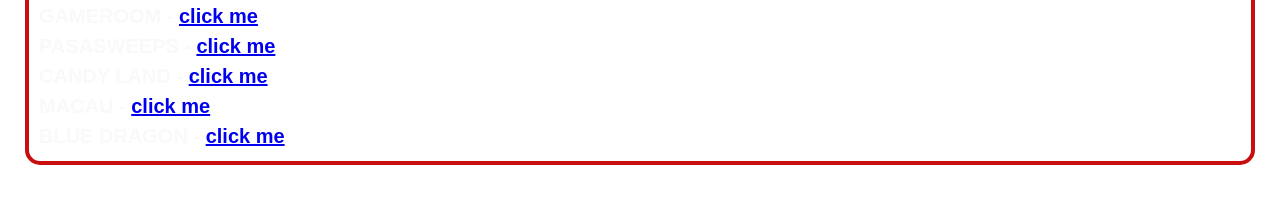
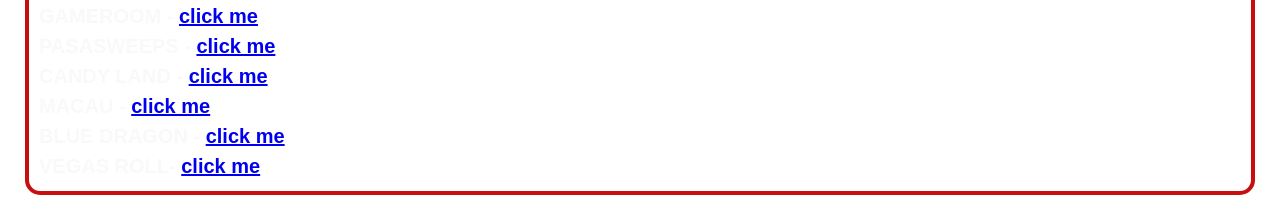
Before and after one commit to texassandy95/flamesweeps, a plain HTML site: page index.html in a window 1280 px wide. Shown: the part 848-1068 px from the top of the page. Before the commit the page ends 1038 px from the top, so only its background shows below. Drawn offline with Linux system fonts and the light colour scheme.

Commit message:
Update Dindex.html

```diff
--- a/index.html
+++ b/index.html
@@ -72,6 +72,9 @@
              BLUE DRAGON -
             <a href="http://app.bluedragon777.com/">click me</a> <br>
 
+             VEGAS ROLL-
+            <a href="http://www.vegas-roll.com/m">click me</a> <br>
+
 
 
 </body>
```
